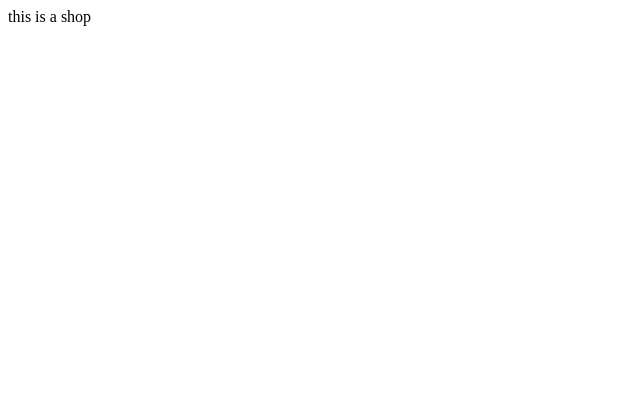
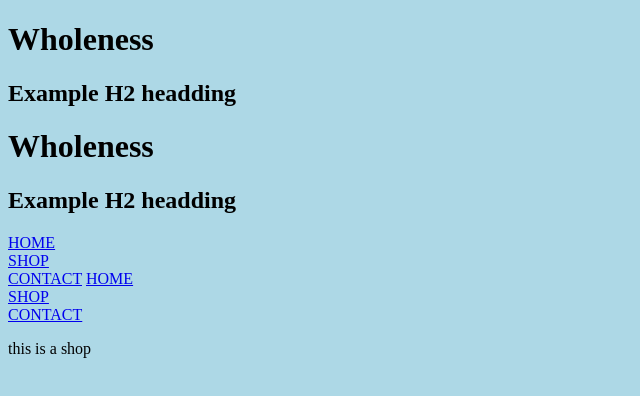
Before and after one commit to wholeness-au/wholeness-au.github.io, a plain HTML site: page shop.html in a window 1280 px wide. Shown: the whole page, without its empty margins (0-640 px from the left). Drawn offline with Linux system fonts and the light colour scheme.

Commit message:
Update shop.html

```diff
--- a/shop.html
+++ b/shop.html
@@ -1 +1,46 @@
-this is a shop
+<!DOCTYPE html>
+<html>
+
+<head>
+  <title>Wholness</title>
+  <link rel="stylesheet" href="style.css">
+</head>
+
+<body>
+
+
+<h1>Wholeness</h1>
+
+<h2>Example H2 headding</h2>
+
+<!DOCTYPE html>
+<html>
+
+<head>
+  <title>Wholness</title>
+  <link rel="stylesheet" href="style.css">
+</head>
+
+<body>
+
+
+<h1>Wholeness</h1>
+
+<h2>Example H2 headding</h2>
+
+<a href="/">HOME</a>
+<br/>
+<a href="/shop">SHOP</a>
+<br/>
+<a href="/contact">CONTACT</a>
+<a href="/">HOME</a>
+<br/>
+<a href="/shop">SHOP</a>
+<br/>
+<a href="/contact">CONTACT</a>
+
+
+<p>this is a shop</p>
+
+</body>
+</html>
```
